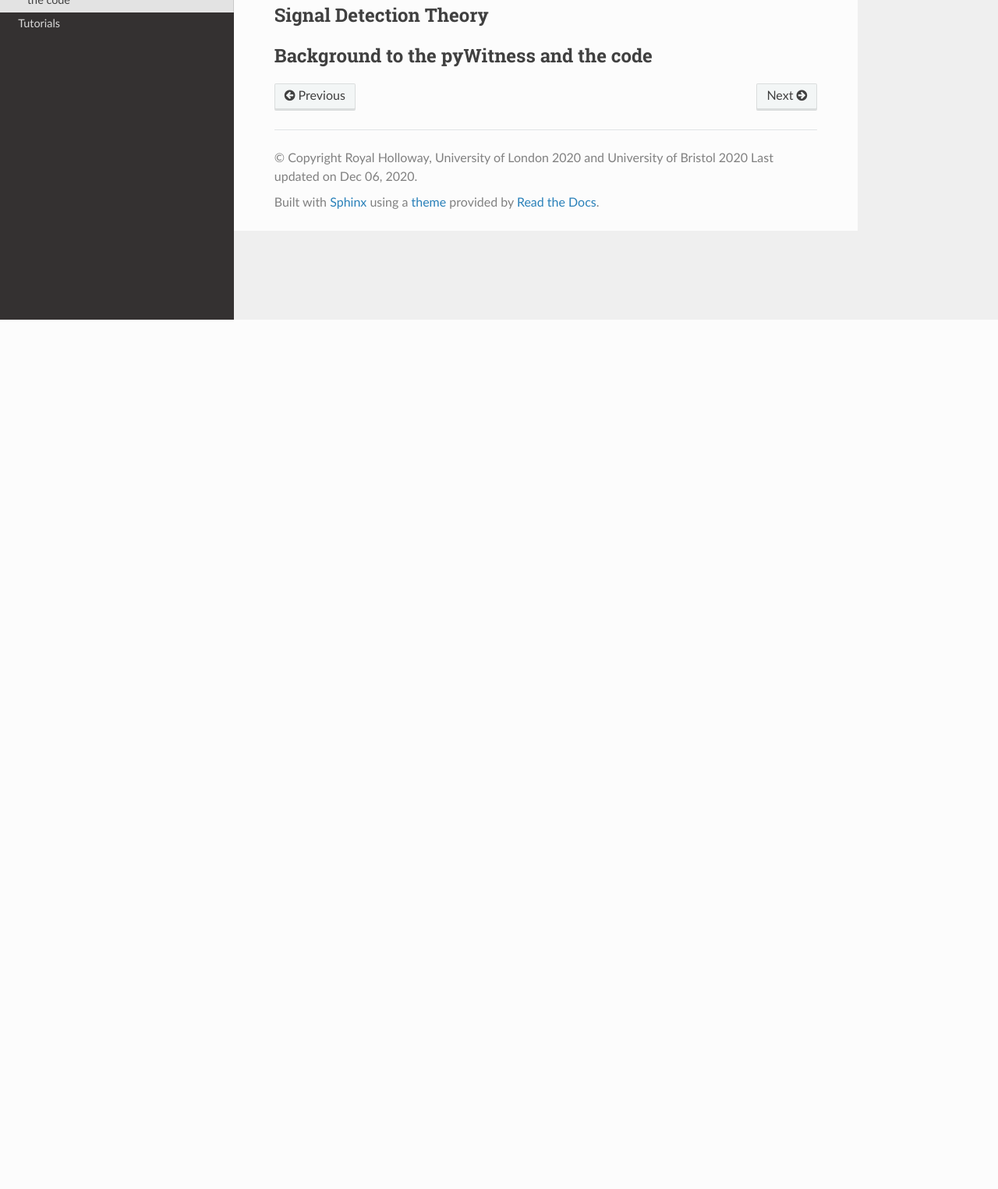
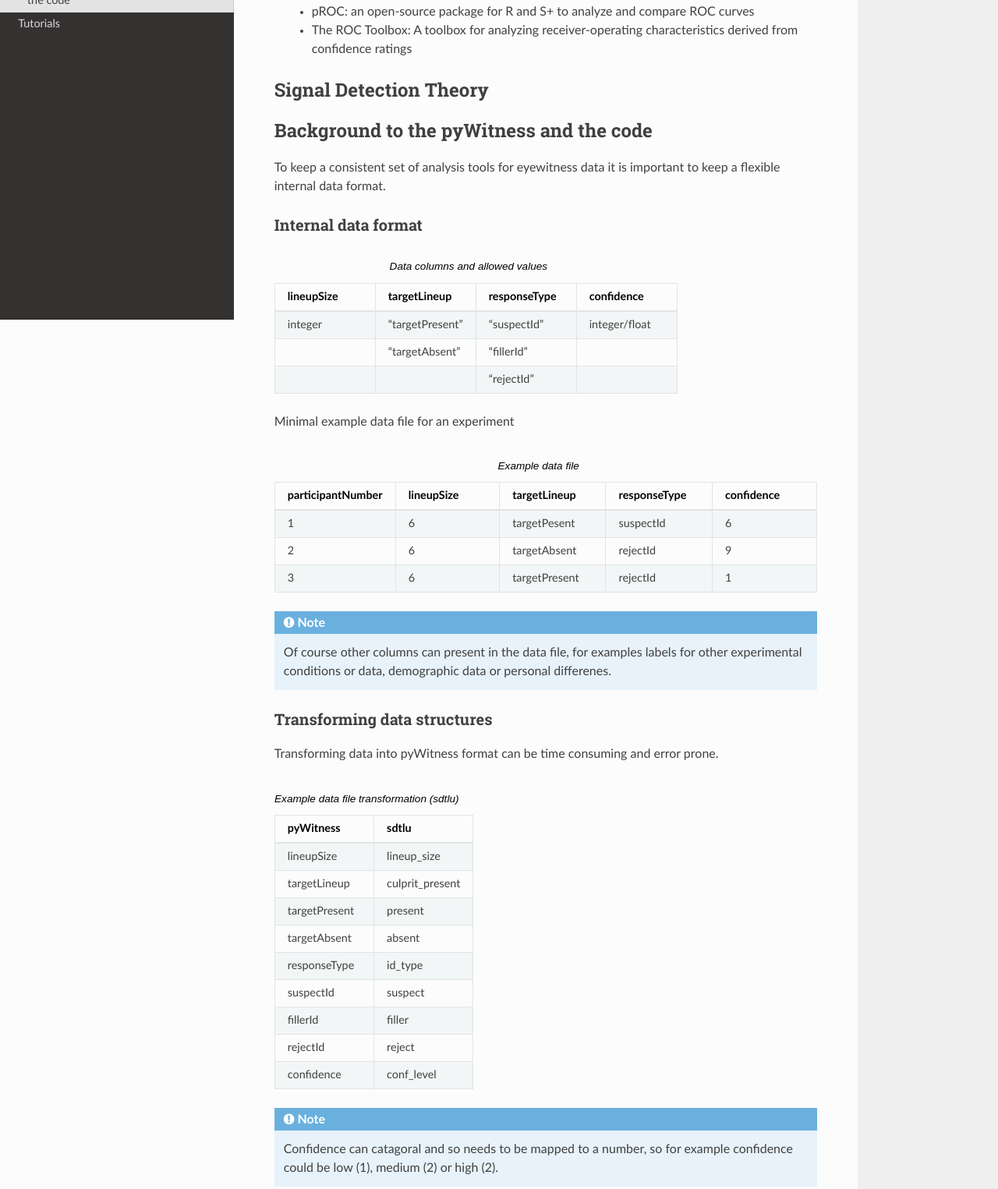
Before and after one commit to lmickes/pyWitness, a plain HTML site: page docs/introduction.html in a window 1280 px wide. Shown: the part 390-1915 px from the top of the page at 78% size. Before the commit the page ends 800 px from the top, so only its background shows below. Drawn offline with Linux system fonts and the light colour scheme.

Commit message:
update manual

```diff
--- a/docs/introduction.html
+++ b/docs/introduction.html
@@ -91,7 +91,11 @@
 <li class="toctree-l2"><a class="reference internal" href="#eye-witness-memory-research">Eye witness memory research</a></li>
 <li class="toctree-l2"><a class="reference internal" href="#reciever-operator-characteristic-roc">Reciever operator characteristic (ROC)</a></li>
 <li class="toctree-l2"><a class="reference internal" href="#signal-detection-theory">Signal Detection Theory</a></li>
-<li class="toctree-l2"><a class="reference internal" href="#background-to-the-pywitness-and-the-code">Background to the pyWitness and the code</a></li>
+<li class="toctree-l2"><a class="reference internal" href="#background-to-the-pywitness-and-the-code">Background to the pyWitness and the code</a><ul>
+<li class="toctree-l3"><a class="reference internal" href="#internal-data-format">Internal data format</a></li>
+<li class="toctree-l3"><a class="reference internal" href="#transforming-data-structures">Transforming data structures</a></li>
+</ul>
+</li>
 </ul>
 </li>
 <li class="toctree-l1"><a class="reference internal" href="tutorials.html">Tutorials</a></li>
@@ -171,12 +175,150 @@ pyWitness/manual/figures/</p>
 </div>
 <div class="section" id="reciever-operator-characteristic-roc">
 <h2>Reciever operator characteristic (ROC)<a class="headerlink" href="#reciever-operator-characteristic-roc" title="Permalink to this headline">¶</a></h2>
+<blockquote>
+<div><ul class="simple">
+<li>pROC: an open-source package for R and S+ to analyze and compare ROC curves</li>
+<li>The ROC Toolbox: A toolbox for analyzing receiver-operating characteristics derived from confidence ratings</li>
+</ul>
+</div></blockquote>
 </div>
 <div class="section" id="signal-detection-theory">
 <h2>Signal Detection Theory<a class="headerlink" href="#signal-detection-theory" title="Permalink to this headline">¶</a></h2>
 </div>
 <div class="section" id="background-to-the-pywitness-and-the-code">
 <h2>Background to the pyWitness and the code<a class="headerlink" href="#background-to-the-pywitness-and-the-code" title="Permalink to this headline">¶</a></h2>
+<p>To keep a consistent set of analysis tools for eyewitness data it is important to keep a flexible
+internal data format.</p>
+<div class="section" id="internal-data-format">
+<h3>Internal data format<a class="headerlink" href="#internal-data-format" title="Permalink to this headline">¶</a></h3>
+<table border="1" class="colwidths-given docutils" id="id1">
+<caption><span class="caption-text">Data columns and allowed values</span><a class="headerlink" href="#id1" title="Permalink to this table">¶</a></caption>
+<colgroup>
+<col width="25%" />
+<col width="25%" />
+<col width="25%" />
+<col width="25%" />
+</colgroup>
+<thead valign="bottom">
+<tr class="row-odd"><th class="head">lineupSize</th>
+<th class="head">targetLineup</th>
+<th class="head">responseType</th>
+<th class="head">confidence</th>
+</tr>
+</thead>
+<tbody valign="top">
+<tr class="row-even"><td>integer</td>
+<td>“targetPresent”</td>
+<td>“suspectId”</td>
+<td>integer/float</td>
+</tr>
+<tr class="row-odd"><td>&#160;</td>
+<td>“targetAbsent”</td>
+<td>“fillerId”</td>
+<td>&#160;</td>
+</tr>
+<tr class="row-even"><td>&#160;</td>
+<td>&#160;</td>
+<td>“rejectId”</td>
+<td>&#160;</td>
+</tr>
+</tbody>
+</table>
+<p>Minimal example data file for an experiment</p>
+<table border="1" class="colwidths-given docutils" id="id2">
+<caption><span class="caption-text">Example data file</span><a class="headerlink" href="#id2" title="Permalink to this table">¶</a></caption>
+<colgroup>
+<col width="20%" />
+<col width="20%" />
+<col width="20%" />
+<col width="20%" />
+<col width="20%" />
+</colgroup>
+<thead valign="bottom">
+<tr class="row-odd"><th class="head">participantNumber</th>
+<th class="head">lineupSize</th>
+<th class="head">targetLineup</th>
+<th class="head">responseType</th>
+<th class="head">confidence</th>
+</tr>
+</thead>
+<tbody valign="top">
+<tr class="row-even"><td>1</td>
+<td>6</td>
+<td>targetPesent</td>
+<td>suspectId</td>
+<td>6</td>
+</tr>
+<tr class="row-odd"><td>2</td>
+<td>6</td>
+<td>targetAbsent</td>
+<td>rejectId</td>
+<td>9</td>
+</tr>
+<tr class="row-even"><td>3</td>
+<td>6</td>
+<td>targetPresent</td>
+<td>rejectId</td>
+<td>1</td>
+</tr>
+</tbody>
+</table>
+<div class="admonition note">
+<p class="first admonition-title">Note</p>
+<p class="last">Of course other columns can present in the data file, for examples labels for other experimental conditions
+or data, demographic data or personal differenes.</p>
+</div>
+</div>
+<div class="section" id="transforming-data-structures">
+<h3>Transforming data structures<a class="headerlink" href="#transforming-data-structures" title="Permalink to this headline">¶</a></h3>
+<p>Transforming data into pyWitness format can be time consuming and error prone.</p>
+<table border="1" class="colwidths-given docutils" id="id3">
+<caption><span class="caption-text">Example data file transformation (sdtlu)</span><a class="headerlink" href="#id3" title="Permalink to this table">¶</a></caption>
+<colgroup>
+<col width="50%" />
+<col width="50%" />
+</colgroup>
+<thead valign="bottom">
+<tr class="row-odd"><th class="head">pyWitness</th>
+<th class="head">sdtlu</th>
+</tr>
+</thead>
+<tbody valign="top">
+<tr class="row-even"><td>lineupSize</td>
+<td>lineup_size</td>
+</tr>
+<tr class="row-odd"><td>targetLineup</td>
+<td>culprit_present</td>
+</tr>
+<tr class="row-even"><td>targetPresent</td>
+<td>present</td>
+</tr>
+<tr class="row-odd"><td>targetAbsent</td>
+<td>absent</td>
+</tr>
+<tr class="row-even"><td>responseType</td>
+<td>id_type</td>
+</tr>
+<tr class="row-odd"><td>suspectId</td>
+<td>suspect</td>
+</tr>
+<tr class="row-even"><td>fillerId</td>
+<td>filler</td>
+</tr>
+<tr class="row-odd"><td>rejectId</td>
+<td>reject</td>
+</tr>
+<tr class="row-even"><td>confidence</td>
+<td>conf_level</td>
+</tr>
+</tbody>
+</table>
+<div class="admonition note">
+<p class="first admonition-title">Note</p>
+<p class="last">Confidence can catagoral and so needs to be mapped to a number, so for example confidence could be low (1),
+medium (2) or high (2).</p>
+</div>
+</div>
 </div>
 </div>
 
```
Also changed, not shown: docs/index.html (+5 -1 lines), docs/searchindex.js (+1 -1 lines), docs/tutorials.html (+2 -1 lines), docs/_sources/introduction.rst.txt, docs/_sources/tutorials.rst.txt, 2 other files.
